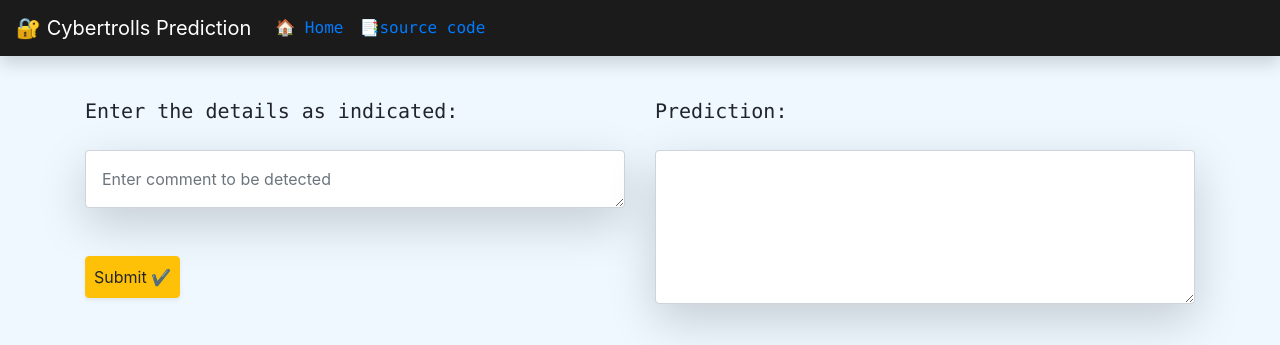
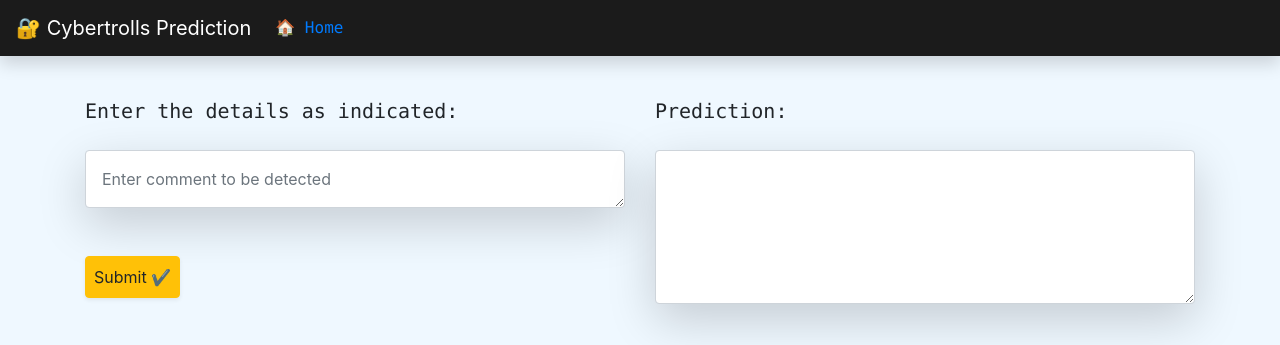
Before and after one commit to vishalshah84/HateWatch, a Flask app: page / in a window 1280 px wide. Shown: the top 345 px of the page. Run offline with Flask 3, Linux system fonts and the light colour scheme; parts of the project's set-up code (start-up, migrations or seed data) failed here and were passed over; some libraries are stand-ins or nearby versions.

Commit message:
removed src code

```diff
--- a/cyber/webapp/templates/index.html
+++ b/cyber/webapp/templates/index.html
@@ -23,10 +23,7 @@ Cybertrolls Detection part1
     <div class="collapse navbar-collapse" id="navbarNav">
         <ul class="navbar-nav">
             <li class="nav-item active">
-                <a class="nav-link text-primary text-monospace" href="/"> 🏠 Home <span class="sr-only">(current)</span></a>
-            </li>
-            <li class="nav-item">
-                <a class="nav-link text-primary text-monospace" href="https://github.com/harshagarwal2245/Cyberbullying-detection-using-ml">📑source code</a>
+                <a class="nav-link text-primary text-monospace" href="http://127.0.0.1:8000/"> 🏠 Home <span class="sr-only">(current)</span></a>
             </li>
         </ul>
     </div>
```
